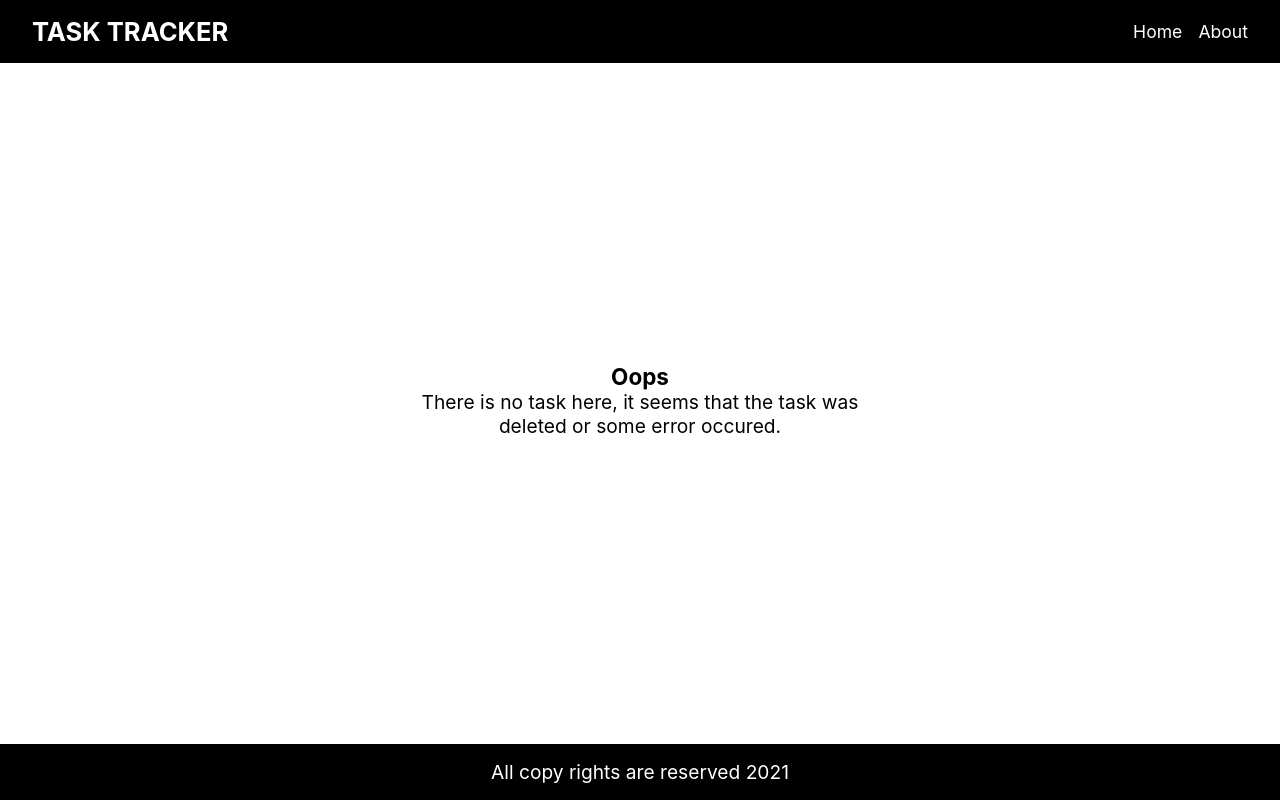
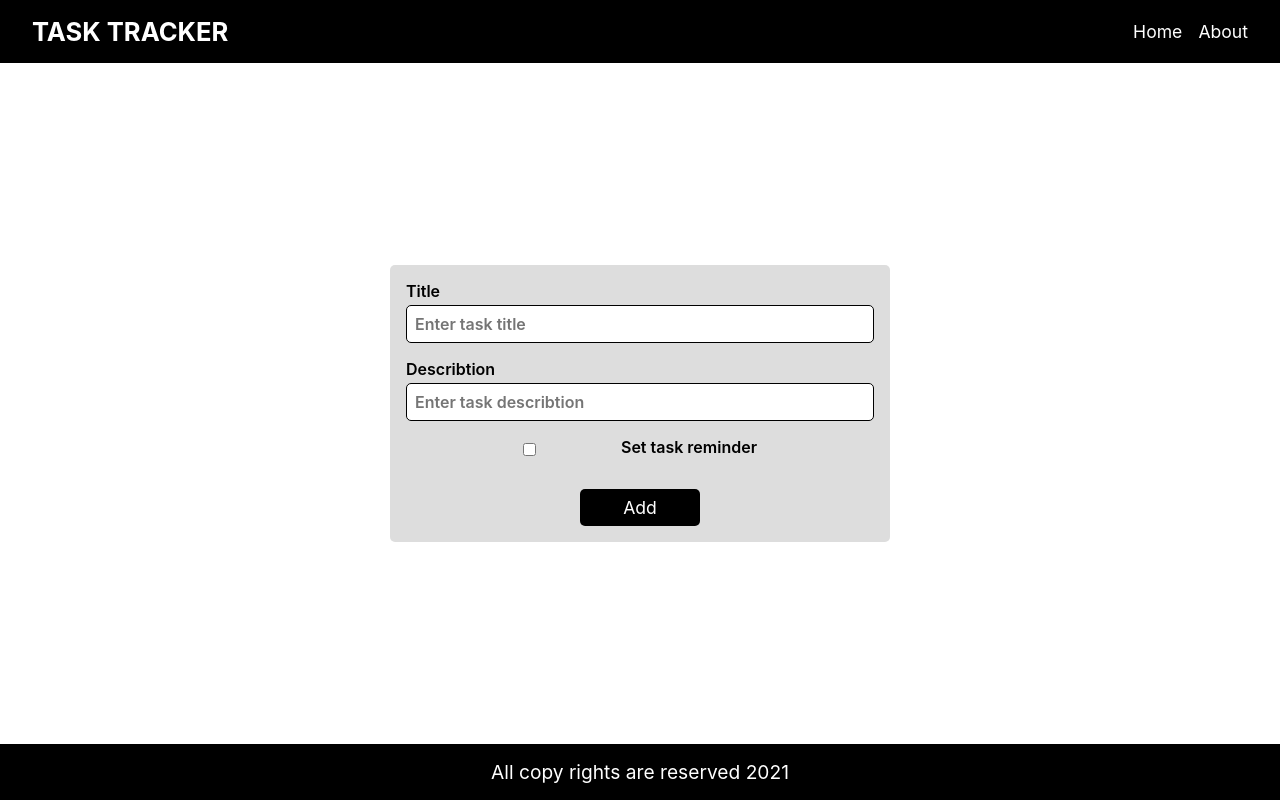
Before and after one commit to Youssef11296/nextjs-task-tracker, a Next.js app: page /tasks/new in a window 1280 px wide. Built offline with nearby package versions, Linux system fonts and the light colour scheme; no server answers; the database is empty.

Commit message:
Create new task page ui first look

```diff
--- a/components/Layout/Tasks/Tasks.tsx
+++ b/components/Layout/Tasks/Tasks.tsx
@@ -2,6 +2,7 @@
 import Task from "./Task";
 // styles
 import Styles from "../../../styles/Tasks.module.css";
+import Link from "next/link";
 
 // props
 interface Props {
@@ -17,6 +18,11 @@ const Tasks: React.FC<Props> = ({ tasks }: Props) => {
           <Task key={task._id} task={task} />
         ))}
       </div>
+      <div className={Styles.tasksOptions}>
+        <button className="linkedBtn">
+          <Link href="/tasks/new">Create Task</Link>
+        </button>
+      </div>
     </div>
   );
 };
--- a/package.json
+++ b/package.json
@@ -11,7 +11,8 @@
     "mongoose": "^6.1.4",
     "next": "12.0.7",
     "react": "17.0.2",
-    "react-dom": "17.0.2"
+    "react-dom": "17.0.2",
+    "react-hook-form": "^7.22.5"
   },
   "devDependencies": {
     "@types/node": "17.0.5",
--- /dev/null
+++ b/pages/tasks/new.tsx
@@ -0,0 +1,49 @@
+// modules
+import { useForm } from "react-hook-form";
+// styles
+import Styles from "../../styles/Tasks.module.css";
+
+const CreateTask = () => {
+  const defaultValues: Task = {
+    title: "",
+    describtion: "",
+    reminder: false,
+  };
+
+  const { register, reset, handleSubmit } = useForm({ defaultValues });
+
+  const submitHandler = handleSubmit((data: any) => {
+    console.log({ data });
+    reset();
+  });
+
+  return (
+    <div className={Styles.createTask}>
+      <form onSubmit={submitHandler}>
+        <div className="inputField">
+          <label htmlFor="title">Title</label>
+          <input
+            type="text"
+            placeholder="Enter task title"
+            {...register("title")}
+          />
+        </div>
+        <div className="inputField">
+          <label htmlFor="title">Describtion</label>
+          <input
+            type="text"
+            placeholder="Enter task describtion"
+            {...register("describtion")}
+          />
+        </div>
+        <div className={Styles.checkField}>
+          <label htmlFor="reminder">Set task reminder</label>
+          <input type="checkbox" {...register("reminder")} />
+        </div>
+        <button type="submit">Add</button>
+      </form>
+    </div>
+  );
+};
+
+export default CreateTask;
--- a/styles/Tasks.module.css
+++ b/styles/Tasks.module.css
@@ -28,3 +28,69 @@
 .remindedTask {
   border-left: 4px solid #080;
 }
+
+.tasksOptions button {
+  width: 200px;
+  display: block;
+  margin: 1rem auto 0;
+}
+
+/* Create task */
+.createTask {
+  height: 100%;
+  display: grid;
+  place-items: center;
+}
+
+.createTask form {
+  width: 500px;
+  background-color: #ddd;
+  padding: 1rem;
+  border-radius: 5px;
+  margin: 4rem auto;
+}
+
+.createTask form > div {
+  display: flex;
+  flex-direction: column;
+  margin-bottom: 1rem;
+}
+
+.createTask form .checkField {
+  flex-direction: row-reverse;
+  justify-content: space-between;
+  align-items: center;
+  width: 50%;
+  margin: 0 auto 2rem;
+}
+
+.createTask form .checkField input {
+  cursor: pointer;
+}
+
+.createTask form label {
+  font-weight: 600;
+}
+
+.createTask form input {
+  outline: none;
+  padding: 0.5rem;
+  margin-top: 0.25rem;
+  border: 1px solid #000;
+  border-radius: 5px;
+  font-size: 1rem;
+  font-weight: 600;
+}
+
+.createTask form button {
+  padding: 0.5rem;
+  width: 120px;
+  color: #fff;
+  font-size: 1.1rem;
+  cursor: pointer;
+  margin: auto;
+  display: block;
+  background: #000;
+  border: none;
+  border-radius: 5px;
+}
```
Also changed, not shown: 1 other file (tests, documents, lock files or other folders).
